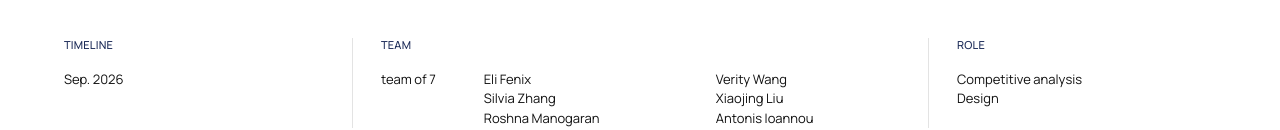
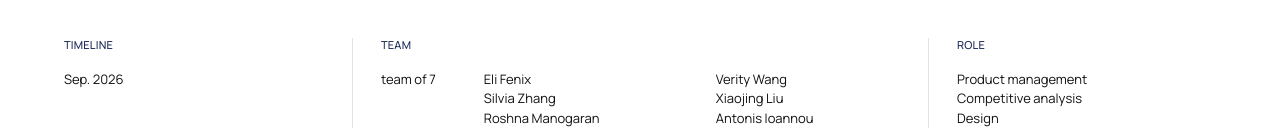
Before and after one commit to imjolinhsu/imjolinhsu.github.io, a plain HTML site: page boop/index.html in a window 1280 px wide. Shown: the part 681-811 px from the top of the page. Drawn offline with Linux system fonts and the light colour scheme.

Commit message:
Boop: add Product management to role
Co-Authored-By: Claude Opus 5.5 <noreply@anthropic.com>
Claude-Session: https://claude.ai/code/session_012E7v47dSHf2H8db2Ndyy39

```diff
--- a/boop/index.html
+++ b/boop/index.html
@@ -48,7 +48,7 @@
           </div>
           <div>
             <h2>Role</h2>
-            <p>Competitive analysis<br>Design</p>
+            <p>Product management<br>Competitive analysis<br>Design</p>
           </div>
         </div>
       </div>
```
